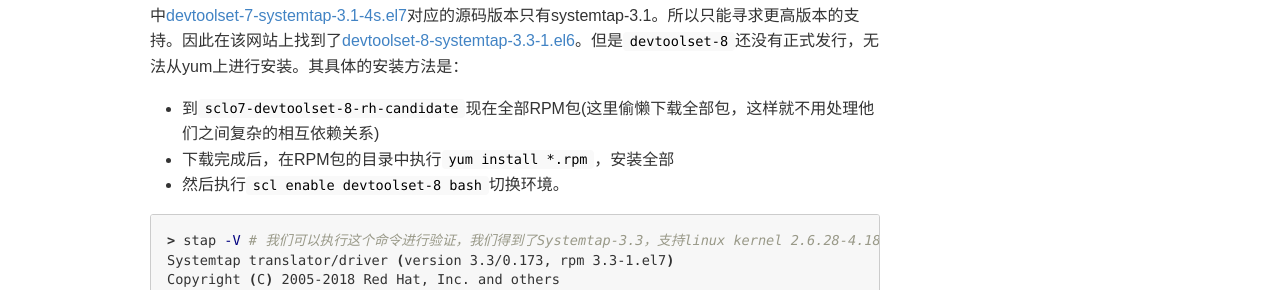
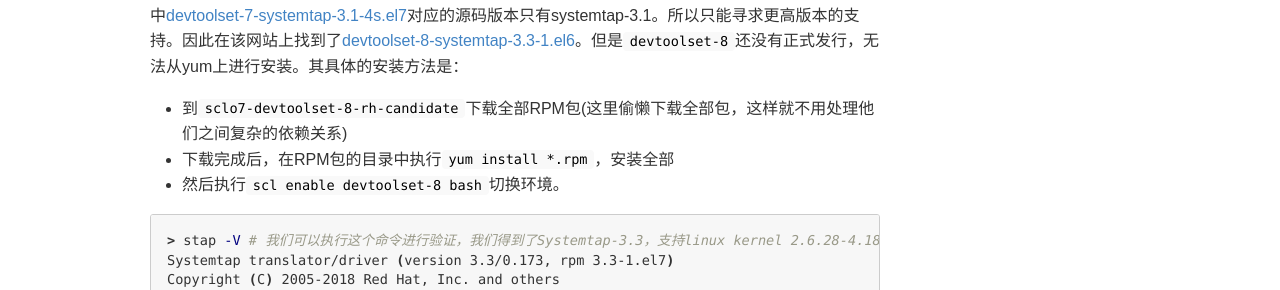
Before and after one commit to lrita/lrita.github.io, a Jekyll site: the page built from _posts/2018-11-28-upgrade-newest-devtoolset.md, in a window 1280 px wide. Shown: the part 751-1041 px from the top of the page. Built offline with Jekyll 4.4.1, drawn with Linux system fonts in a browser that asks for light colours; comment, search, counter and statistics services are not loaded.

Commit message:
Add _posts/2018-11-28-upgrade-newest-devtoolset.md

```diff
--- a/_posts/2018-11-28-upgrade-newest-devtoolset.md
+++ b/_posts/2018-11-28-upgrade-newest-devtoolset.md
@@ -22,7 +22,7 @@
 
 比如linux kernel 4.16对应的systemtap的源码版本要求systemtap-3.3以上。在`devtoolset-7`的安装包中[devtoolset-7-systemtap-3.1-4s.el7](https://cbs.centos.org/koji/buildinfo?buildID=22765)对应的源码版本只有systemtap-3.1。所以只能寻求更高版本的支持。因此在该网站上找到了[devtoolset-8-systemtap-3.3-1.el6](https://cbs.centos.org/koji/buildinfo?buildID=23609)。但是`devtoolset-8`还没有正式发行，无法从yum上进行安装。其具体的安装方法是：
 
-* 到[`sclo7-devtoolset-8-rh-candidate`](https://cbs.centos.org/repos/sclo7-devtoolset-8-rh-candidate/x86_64/os/Packages/)现在全部RPM包(这里偷懒下载全部包，这样就不用处理他们之间复杂的相互依赖关系)
+* 到[`sclo7-devtoolset-8-rh-candidate`](https://cbs.centos.org/repos/sclo7-devtoolset-8-rh-candidate/x86_64/os/Packages/)下载全部RPM包(这里偷懒下载全部包，这样就不用处理他们之间复杂的依赖关系)
 * 下载完成后，在RPM包的目录中执行`yum install *.rpm`，安装全部
 * 然后执行`scl enable devtoolset-8 bash`切换环境。
 
```
